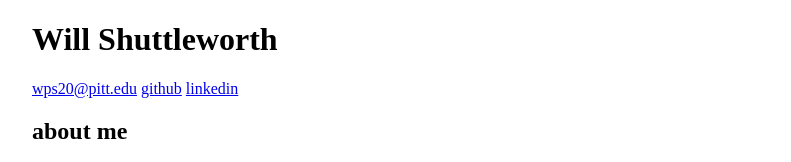
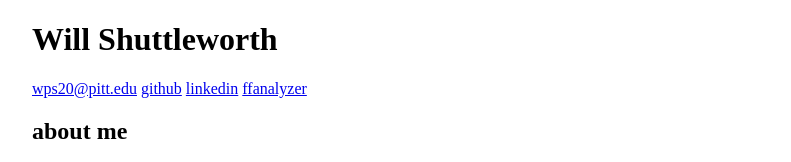
Before and after one commit to willshuttleworth/willshuttleworth.github.io, a plain HTML site: page index.html in a window 1280 px wide. Shown: the top 162 px of the page, without its empty margins (208-999 px from the left). Drawn offline with Linux system fonts and the light colour scheme.

Commit message:
added link to ffanalyzer

```diff
--- a/index.html
+++ b/index.html
@@ -9,7 +9,7 @@
     </head>
     <body>
         <h1>Will Shuttleworth</h1>
-        <a href="mailto: wps20@pitt.edu">wps20@pitt.edu</a> <a target="_blank" href=https://github.com/willshuttleworth>github</a> <a target="_blank" href=https://linkedin.com/in/will-shuttleworth-573ba1243/>linkedin</a>
+        <a href="mailto: wps20@pitt.edu">wps20@pitt.edu</a> <a target="_blank" href=https://github.com/willshuttleworth>github</a> <a target="_blank" href=https://linkedin.com/in/will-shuttleworth-573ba1243/>linkedin</a> <a target="_blank" href=ffanalyzer/index.html>ffanalyzer</a>
         <h2>about me</h2>
         <p>I am currently a sophmore at the University of Pittsburgh, and I am studying computer science. (areas of interest). </p>
         <h3>relevant coursework</h3>
```
